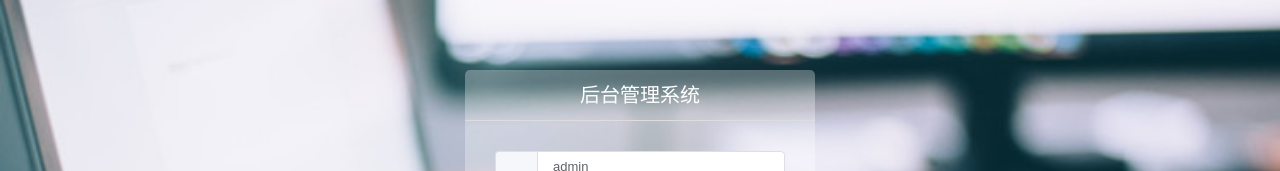
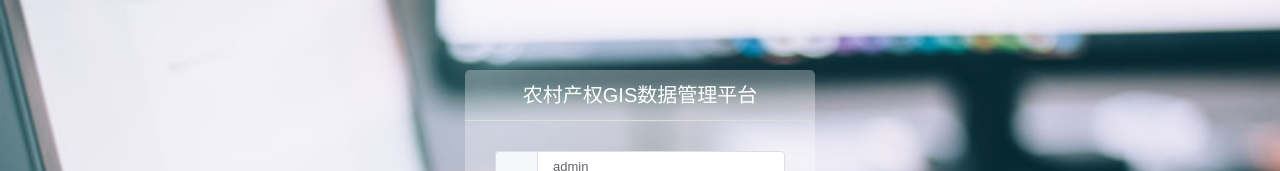
Before and after one commit to BlueSky3707/spacemanager, a Vue app: page /#/login in a window 1280 px wide. Shown: the part 140-311 px from the top of the page. Built offline with nearby package versions, Linux system fonts and the light colour scheme; a small style sheet from the web is missing.

Commit message:
//修改导出样式

```diff
--- a/src/components/common/Header.vue
+++ b/src/components/common/Header.vue
@@ -5,7 +5,7 @@
             <i v-if="!collapse" class="el-icon-s-fold"></i>
             <i v-else class="el-icon-s-unfold"></i>
         </div>
-        <div class="logo">后台管理系统</div>
+        <div class="logo">农村产权GIS数据管理平台</div>
         <div class="header-right">
             <div class="header-user-con">
                 <!-- 全屏显示 -->
@@ -130,7 +130,7 @@
 }
 .header .logo {
     float: left;
-    width: 250px;
+    width: 266px;
     line-height: 70px;
 }
 .header-right {
--- a/src/components/page/Login.vue
+++ b/src/components/page/Login.vue
@@ -1,7 +1,7 @@
 <template>
     <div class="login-wrap">
         <div class="ms-login">
-            <div class="ms-title">后台管理系统</div>
+            <div class="ms-title">农村产权GIS数据管理平台</div>
             <el-form :model="param" :rules="rules" ref="login" label-width="0px" class="ms-content">
                 <el-form-item prop="username">
                     <el-input v-model="param.username" placeholder="username">
```
